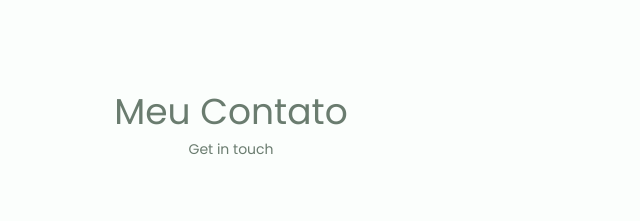
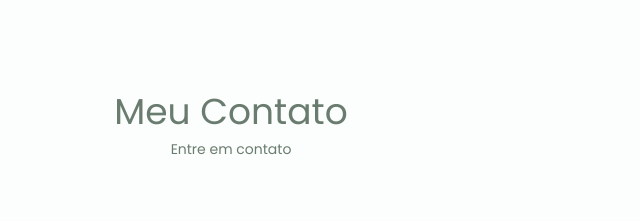
Before and after one commit to AlanPrates/SkillS2, a plain HTML site: page index.html in a window 1280 px wide. Shown: the part 5580-5801 px from the top of the page, 409-1049 px from the left. Drawn offline with nearby package versions, Linux system fonts and the light colour scheme.

Commit message:
Update index.html

```diff
--- a/index.html
+++ b/index.html
@@ -870,7 +870,7 @@
     <!--==================== CONTACT ME ====================-->
     <section class="contact section" id="contact">
         <div class="section__title">Meu Contato</div>
-        <span class="section__subtitle">Get in touch</span>
+        <span class="section__subtitle">Entre em contato</span>
 
         <div class="contact__container container grid">
             <div>
```
